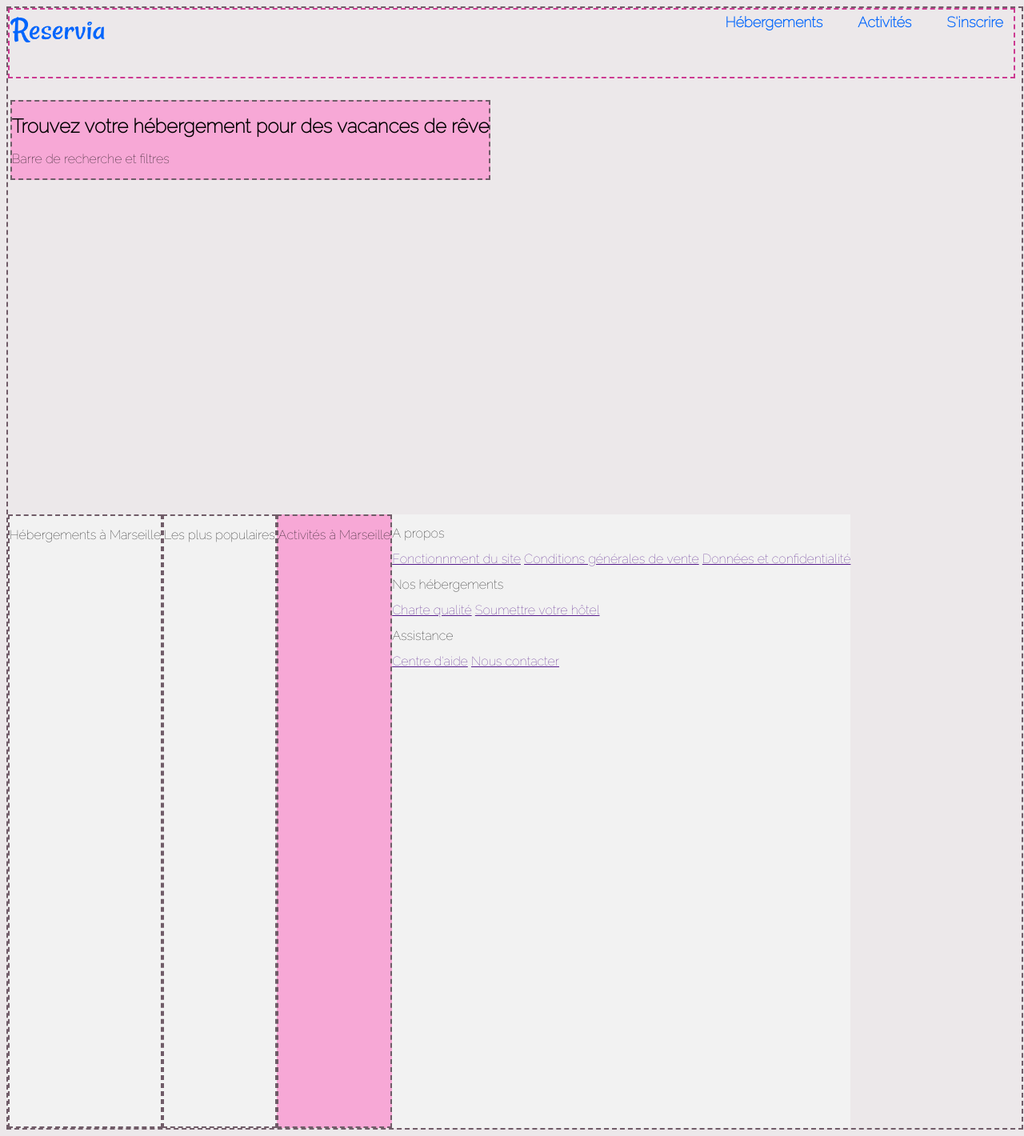
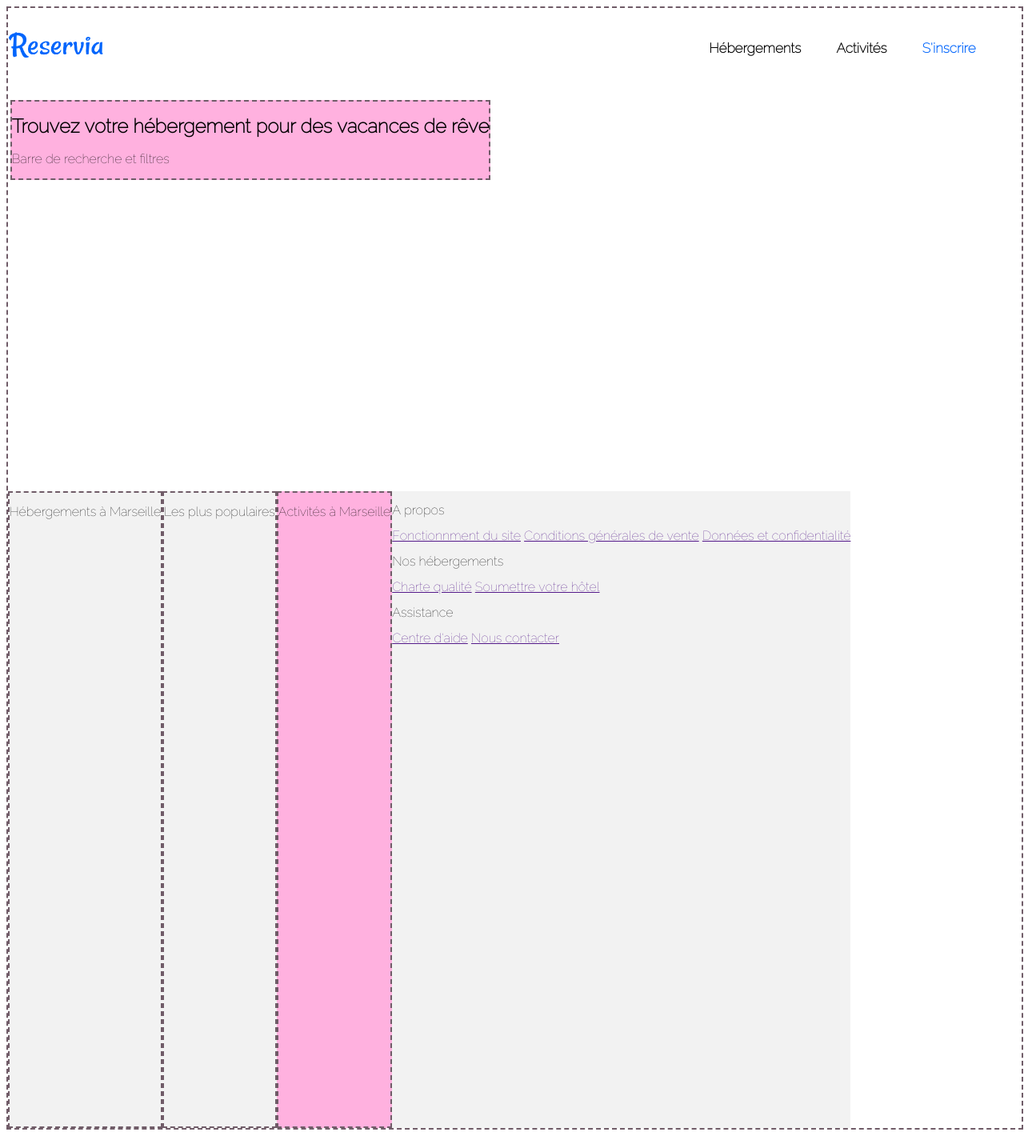
Before and after one commit to Yann-dv/Reservia, a PHP site: page / in a window 1280 px wide. Shown: the whole page at 80% size. Run offline with PHP 8.4, Linux system fonts and the light colour scheme.

Commit message:
Header : a:hover style and align items

```diff
--- a/index.html
+++ b/index.html
@@ -21,7 +21,7 @@
             <div id="ancres">
             <a href="">Hébergements</a>
             <a href="">Activités</a>
-            <a href="">S'inscrire</a>
+            <a href="" style= "color: #0065FC">S'inscrire</a>
             </div>
     </header>
 
--- a/style.css
+++ b/style.css
@@ -1,4 +1,11 @@
 /*Reservia css style*/
+@media all and (max-width: 1024px)
+{
+    body, header, footer
+    {
+        width: auto;
+    }
+}
 
 @font-face {
     font-family: 'raleway_italic';
@@ -20,44 +27,50 @@
 
 header
 {
+    display: flex;
     width: 99%;
     position: relative;
     color: #0065FC;
     max-height: 6%;
-    border: 2px dashed rgb(204, 59, 146);
+    justify-content:space-around;
+    font-family: 'raleway', arial, sans-serif;
 }
 
 header a img
 {
     height: 50px;
     width: 120px;
+    position: absolute;
+    top: 25%;
+    left: 0%;
 }
 
 #ancres
 {
     position: absolute;
-    right: 1%;
-    top: 10%;
+    right: 2%;
+    top: 50%;
+
 }
 
 #ancres a
 {
-    color: #0065FC;
     font-weight: bold;
-    margin-left: 40px;
-    font-size: 18px;
+    padding: 1em;
+    font-size: 17px;
     text-decoration: none;
+    margin: 0 3px 0 3px;
+    color: black;
 }
 
 #ancres a:hover
 {
-    text-decoration-line: overline;
-    text-decoration-skip: space;
-    font-size: 20px;
-    font-weight: bolder;
-    /* Trouver comment espacer la ligne du haut des <a> */
+    color: #0065FC;
+    font-weight: bold;
+    border-top: 0.15rem solid #0065FC;
+    padding: 40px 25px 0 25px;
+}
 
-}
 
 body
 {
@@ -67,7 +80,6 @@ body
     font-size: 0,15%;
     font-family:'raleway';
     flex-wrap: wrap;
-    background-color: rgba(182, 169, 177, 0.26);
 }
 
 
```
